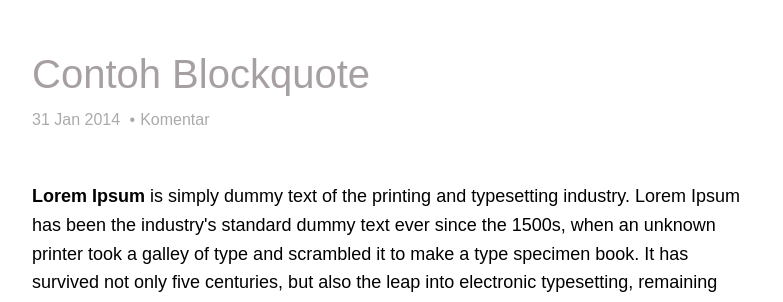
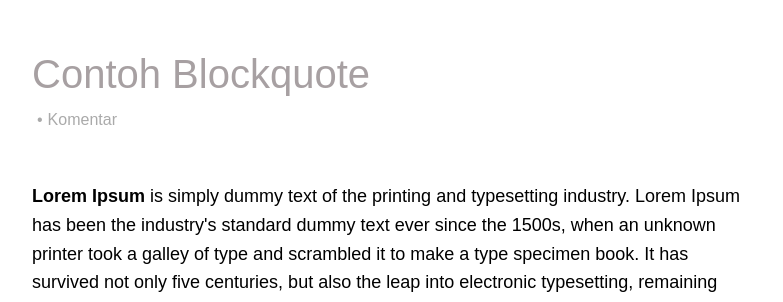
Before and after one commit to icqok/icqok.github.io, a Jekyll site: the page built from _posts/2014-01-31-Contoh-Blockquote.html, in a window 1280 px wide. Shown: the part 400-702 px from the top of the page, without its empty margins (248-1031 px from the left). Built offline with Jekyll 4.4.1, drawn with Linux system fonts in a browser that asks for light colours; some web fonts are replaced; Markdown is read by kramdown in place of the engine named in the settings; comment, search, counter and statistics services are not loaded.

Commit message:
delete time

```diff
--- a/_layouts/default.html
+++ b/_layouts/default.html
@@ -27,7 +27,6 @@
 		<div class="container">
 		<h2 class="post-title"><a href="{{ post.url }}">{{ page.title }}</a></h2>
 		<p class="post-meta">
-		<time datetime="{{ page.date | date: '%Y-%m-%d' }}">{{ page.date | date_to_string }}</time>
 		<a href="#disqus_thread">Komentar</a>
 		</p>
 	<div class="entry-content">
--- a/_layouts/post.html
+++ b/_layouts/post.html
@@ -27,7 +27,6 @@
 	<article class="post">
 		<h1 id="page-title">{{ page.title }}</h1>
 		<p class="post-meta">
-		<time datetime="{{ page.date | date: '%Y-%m-%d' }}">{{ page.date | date_to_string }}</time>
 		<a href="#disqus_thread">Komentar</a>
 		</p>
 	<div class="entry-content">
```
